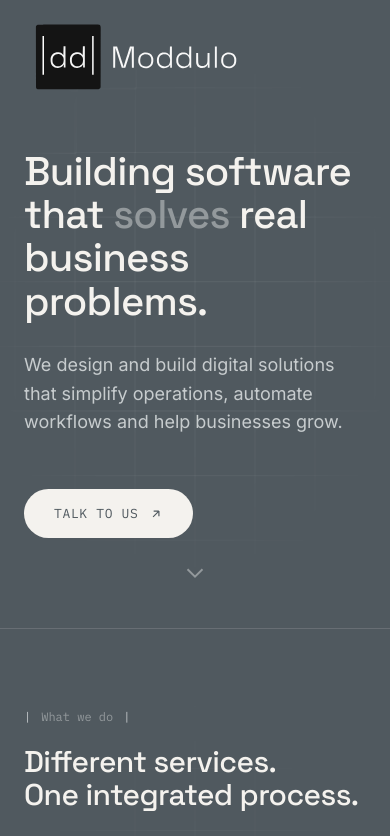
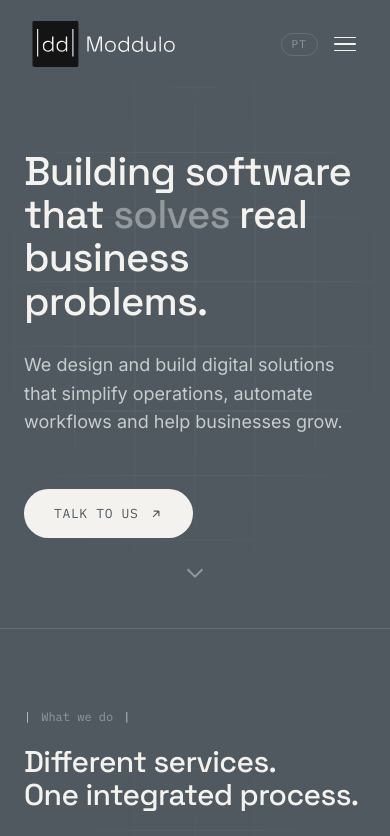
Before and after one commit to gabrielrmello1997/moddulo, a Next.js app: page / in a window 390 px wide. Shown: the top 836 px of the page. Built offline with nearby package versions, Linux system fonts and the light colour scheme.

Commit message:
Added mobile menu

```diff
--- a/app/globals.css
+++ b/app/globals.css
@@ -791,13 +791,117 @@ footer .wrap {
   letter-spacing: 0.04em;
 }
 
+/* ---------- hamburger ---------- */
+.mobile-actions {
+  display: none;
+  align-items: center;
+  gap: 12px;
+}
+.hamburger {
+  display: flex;
+  flex-direction: column;
+  justify-content: center;
+  gap: 5px;
+  width: 36px;
+  height: 36px;
+  background: none;
+  border: none;
+  cursor: pointer;
+  padding: 4px;
+}
+.hamburger span {
+  display: block;
+  width: 22px;
+  height: 1.5px;
+  background: var(--ink);
+  border-radius: 2px;
+  transform-origin: center;
+  transition: transform 0.3s var(--ease), opacity 0.3s var(--ease), width 0.3s var(--ease);
+}
+.hamburger.open span:nth-child(1) {
+  transform: translateY(6.5px) rotate(45deg);
+}
+.hamburger.open span:nth-child(2) {
+  opacity: 0;
+  width: 0;
+}
+.hamburger.open span:nth-child(3) {
+  transform: translateY(-6.5px) rotate(-45deg);
+}
+
+/* ---------- mobile menu ---------- */
+.mobile-overlay {
+  position: fixed;
+  inset: 0;
+  z-index: 98;
+  background: rgba(0, 0, 0, 0.4);
+  backdrop-filter: blur(2px);
+}
+.mobile-menu {
+  position: fixed;
+  top: 0;
+  left: 0;
+  right: 0;
+  z-index: 99;
+  background: var(--bg-panel);
+  border-bottom: 1px solid var(--line);
+  display: flex;
+  flex-direction: column;
+  padding: 88px 24px 36px;
+  gap: 4px;
+  transform: translateY(-100%);
+  transition: transform 0.4s var(--ease);
+  pointer-events: none;
+}
+.mobile-menu.open {
+  transform: translateY(0);
+  pointer-events: auto;
+}
+.mobile-navlink {
+  font-family: var(--font-mono);
+  font-size: 13px;
+  letter-spacing: 0.08em;
+  text-transform: uppercase;
+  color: var(--ink-dim);
+  padding: 16px 0;
+  border-bottom: 1px solid var(--line);
+  transition: color 0.25s var(--ease);
+}
+.mobile-navlink:hover {
+  color: var(--ink);
+}
+.mobile-nav-cta {
+  font-family: var(--font-mono);
+  font-size: 13px;
+  letter-spacing: 0.06em;
+  text-transform: uppercase;
+  color: var(--ink);
+  border: 1px solid var(--line-strong);
+  padding: 14px 18px;
+  border-radius: 100px;
+  text-align: center;
+  margin-top: 20px;
+  transition: background 0.3s var(--ease), color 0.3s var(--ease), border-color 0.3s var(--ease);
+}
+.mobile-nav-cta:hover {
+  background: var(--ink);
+  color: var(--bg);
+  border-color: var(--ink);
+}
+
 /* ---------- responsive ---------- */
 @media (max-width: 900px) {
   .wrap {
     padding: 0 24px;
   }
+  header img {
+    height: 64px !important;
+  }
   nav {
     display: none;
+  }
+  .mobile-actions {
+    display: flex;
   }
   .hero {
     padding: 150px 0 90px;
--- a/components/Header.tsx
+++ b/components/Header.tsx
@@ -7,6 +7,7 @@ import { t } from "@/lib/i18n";
 
 export default function Header() {
   const [scrolled, setScrolled] = useState(false);
+  const [menuOpen, setMenuOpen] = useState(false);
   const { lang, toggle } = useLang();
   const n = t[lang].nav;
 
@@ -16,28 +17,52 @@ export default function Header() {
     return () => window.removeEventListener("scroll", onScroll);
   }, []);
 
+  useEffect(() => {
+    document.body.style.overflow = menuOpen ? "hidden" : "";
+    return () => { document.body.style.overflow = ""; };
+  }, [menuOpen]);
+
+  const close = () => setMenuOpen(false);
+
   return (
+    <>
       <header className={scrolled ? "scrolled" : ""}>
         <div className="wrap">
           <Logo />
           <nav>
-          <a className="navlink" href="#services">
-            {n.services}
-          </a>
-          <a className="navlink" href="#approach">
-            {n.approach}
-          </a>
-          <a className="navlink" href="#about">
-            {n.about}
-          </a>
-          <a className="nav-cta" href="#contact">
-            {n.cta}
-          </a>
+            <a className="navlink" href="#services">{n.services}</a>
+            <a className="navlink" href="#approach">{n.approach}</a>
+            <a className="navlink" href="#about">{n.about}</a>
+            <a className="nav-cta" href="#contact">{n.cta}</a>
             <button className="lang-toggle" onClick={toggle} aria-label="Switch language">
               {lang === "en" ? "PT" : "EN"}
             </button>
           </nav>
+          <div className="mobile-actions">
+            <button className="lang-toggle" onClick={toggle} aria-label="Switch language">
+              {lang === "en" ? "PT" : "EN"}
+            </button>
+            <button
+              className={`hamburger${menuOpen ? " open" : ""}`}
+              onClick={() => setMenuOpen((v) => !v)}
+              aria-label="Toggle menu"
+              aria-expanded={menuOpen}
+            >
+              <span />
+              <span />
+              <span />
+            </button>
+          </div>
         </div>
       </header>
+
+      {menuOpen && <div className="mobile-overlay" onClick={close} />}
+      <div className={`mobile-menu${menuOpen ? " open" : ""}`} aria-hidden={!menuOpen}>
+        <a className="mobile-navlink" href="#services" onClick={close}>{n.services}</a>
+        <a className="mobile-navlink" href="#approach" onClick={close}>{n.approach}</a>
+        <a className="mobile-navlink" href="#about" onClick={close}>{n.about}</a>
+        <a className="mobile-nav-cta" href="#contact" onClick={close}>{n.cta}</a>
+      </div>
+    </>
   );
 }
--- a/components/Hero.tsx
+++ b/components/Hero.tsx
@@ -15,8 +15,8 @@ export default function Hero() {
       <div className="wrap">
         <Reveal as="h1">
           {h.heading1} <em>{h.headingEm}</em> {h.heading2}
-          <br />
-          {h.heading3}
+          {h.headingBreak && <br />}
+          {h.headingBreak ? h.heading3 : ` ${h.heading3}`}
         </Reveal>
 
         <Reveal className="hero-sub" as="p">
--- a/lib/i18n.ts
+++ b/lib/i18n.ts
@@ -13,6 +13,7 @@ export const t = {
       headingEm: "solves",
       heading2: "real",
       heading3: "business problems.",
+      headingBreak: true,
       sub: "We design and build digital solutions that simplify operations, automate workflows and help businesses grow.",
       cta: "Talk to us",
     },
@@ -102,9 +103,11 @@ export const t = {
       cta: "Fale conosco",
     },
     hero: {
-      heading1: "Criamos soluções para",
-      headingEm: "problemas reais",
-      heading2: "de negócios.",
+      heading1: "Criamos soluções para problemas",
+      headingEm: "reais",
+      heading2: "de",
+      heading3: "negócios.",
+      headingBreak: false,
       sub: "Criamos solu\u00e7\u00f5es digitais que simplificam opera\u00e7\u00f5es, automatizam processos e ajudam empresas a crescer.",
       cta: "Fale conosco",
     },
```
Lines whose indentation alone changed are shown as unchanged.
